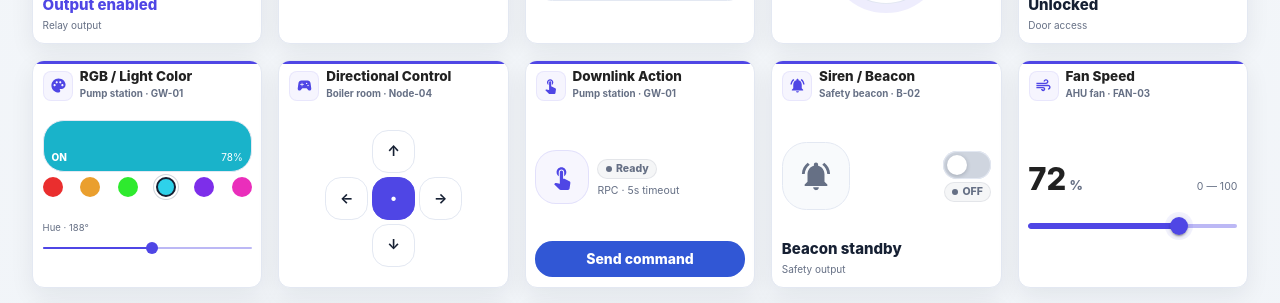
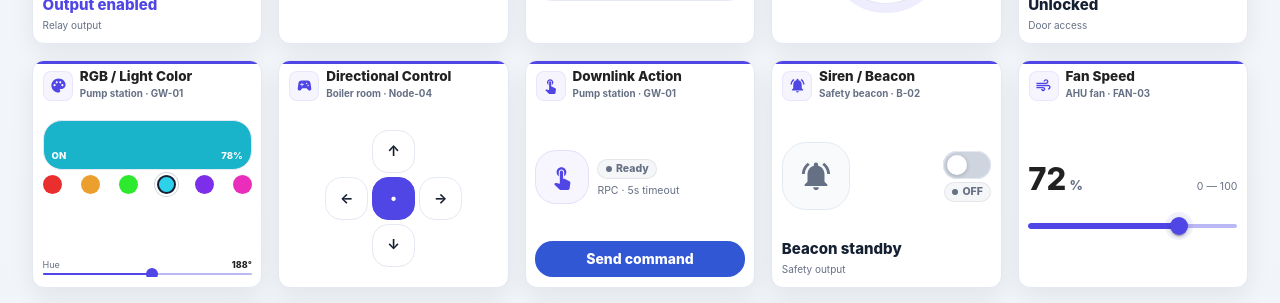
Before and after one commit to Ali-Mirghasemi/iot-widgets, a React (Vite) app: page / in a window 1280 px wide. Shown: the part 2080-2383 px from the top of the page. Built offline with nearby package versions, Linux system fonts and the light colour scheme; some icons are missing.

Commit message:
Apply material patch 10

```diff
--- a/src/widgets/themes/MaterialVisuals.tsx
+++ b/src/widgets/themes/MaterialVisuals.tsx
@@ -670,16 +670,41 @@ function MaterialThermostat({ def, theme, locale, size }: Props) {
 }
 
 function MaterialColor({ theme, locale, size }: Props) {
-  const p=profile(size); const [hue,setHue]=useState(188); const [brightness,setBrightness]=useState(78); const [on,setOn]=useState(true); const presets=[0,36,120,188,265,315]; const preview=on?`hsl(${hue} 78% ${Math.max(28,brightness/1.75)}%)`:'#64748b';
-  if(!p.large) return <Box sx={{ height:'100%',display:'grid',gridTemplateRows:p.compact?'52px auto auto':'70px auto auto auto',gap:.7,direction:'ltr' }}><Box onClick={()=>setOn(v=>!v)} sx={{ cursor:'pointer',borderRadius:1.5,background:preview,position:'relative',overflow:'hidden',border:`1px solid ${theme.border}` }}><Typography sx={{position:'absolute',left:8,bottom:6,fontSize:10,fontWeight:850,color:'#fff'}}>{on?'ON':'OFF'}</Typography><Typography sx={{position:'absolute',right:8,bottom:6,fontSize:10,color:'#fff'}}>{brightness}%</Typography></Box><Box sx={{display:'flex',justifyContent:'space-between',gap:.45}}>{presets.map(x=><Box key={x} onClick={()=>{setHue(x);setOn(true)}} sx={{cursor:'pointer',width:p.compact?20:25,height:p.compact?20:25,borderRadius:'50%',background:`hsl(${x} 82% 55%)`,border:hue===x?`2px solid ${theme.foreground}`:'2px solid transparent',boxShadow:hue===x?'0 0 0 2px #fff,0 0 0 3px #d1d5db':'none'}}/>)}</Box><Box><Typography sx={{fontSize:9.5,color:theme.muted}}>{label(locale,'Hue','رنگ')} · {hue}°</Typography><Slider min={0} max={360} value={hue} onChange={(_,v)=>setHue(v as number)} size="small" sx={{color:theme.accent,py:.45}}/></Box>{!p.compact&&<Box><Typography sx={{fontSize:9.5,color:theme.muted}}>{label(locale,'Brightness','روشنایی')}</Typography><Slider min={5} max={100} value={brightness} onChange={(_,v)=>setBrightness(v as number)} size="small" sx={{color:theme.accent2,py:.45}}/></Box>}</Box>;
-  return <Box sx={{ height:'100%',display:'grid',gridTemplateRows:'110px auto auto auto',gap:1,direction:'ltr' }}>
+  const p=profile(size);
+  const [hue,setHue]=useState(188);
+  const [brightness,setBrightness]=useState(78);
+  const [on,setOn]=useState(true);
+  const presets=[0,36,120,188,265,315];
+  const preview=on?`hsl(${hue} 78% ${Math.max(28,brightness/1.75)}%)`:'#64748b';
+
+  const presetDots = (dot:number) => <Box sx={{display:'flex',alignItems:'center',justifyContent:'space-between',gap:.45,minWidth:0}}>
+    {presets.map(x=><Box key={x} onClick={()=>{setHue(x);setOn(true)}} sx={{cursor:'pointer',width:dot,height:dot,flex:'0 0 auto',borderRadius:'50%',background:`hsl(${x} 82% 55%)`,border:hue===x?`2px solid ${theme.foreground}`:'2px solid transparent',boxShadow:hue===x?'0 0 0 2px #fff,0 0 0 3px #d1d5db':'none'}}/>)}
+  </Box>;
+
+  if(p.compact) return <Box sx={{height:'100%',minHeight:0,overflow:'hidden',display:'grid',gridTemplateRows:'50px auto minmax(0,1fr)',gap:.65,direction:'ltr'}}>
+    <Box onClick={()=>setOn(v=>!v)} sx={{cursor:'pointer',borderRadius:1.35,background:preview,position:'relative',overflow:'hidden',border:`1px solid ${theme.border}`}}><Typography sx={{position:'absolute',left:8,bottom:5,fontSize:9.5,fontWeight:850,color:'#fff'}}>{on?'ON':'OFF'}</Typography><Typography sx={{position:'absolute',right:8,bottom:5,fontSize:9.5,fontWeight:800,color:'#fff'}}>{brightness}%</Typography></Box>
+    {presetDots(19)}
+    <Box sx={{minHeight:0,overflow:'hidden',display:'grid',gridTemplateRows:'auto auto',alignContent:'end'}}><Box sx={{display:'flex',justifyContent:'space-between',gap:1}}><Typography sx={{fontSize:9,color:theme.muted}}>{label(locale,'Hue','رنگ')}</Typography><Typography sx={{fontSize:9,fontWeight:800}}>{hue}°</Typography></Box><Slider min={0} max={360} value={hue} onChange={(_,v)=>setHue(v as number)} size="small" sx={{color:theme.accent,py:.2,'& .MuiSlider-thumb':{width:12,height:12}}}/></Box>
+  </Box>;
+
+  if(p.wide && !p.large) return <Box sx={{height:'100%',minHeight:0,overflow:'hidden',display:'grid',gridTemplateColumns:'156px minmax(0,1fr)',gap:1.05,direction:'ltr'}}>
+    <Box onClick={()=>setOn(v=>!v)} sx={{cursor:'pointer',minHeight:0,borderRadius:1.35,background:preview,position:'relative',overflow:'hidden',border:`1px solid ${theme.border}`,boxShadow:`inset 0 0 28px rgba(255,255,255,.10)`}}><Box sx={{position:'absolute',inset:0,background:'radial-gradient(circle at 25% 25%,rgba(255,255,255,.25),transparent 36%)'}}/><Typography sx={{position:'absolute',left:9,bottom:7,fontSize:10,fontWeight:850,color:'#fff'}}>{on?label(locale,'ON','روشن'):label(locale,'OFF','خاموش')}</Typography><Typography sx={{position:'absolute',right:9,bottom:7,fontSize:10,fontWeight:800,color:'#fff'}}>{brightness}%</Typography></Box>
+    <Box sx={{minWidth:0,minHeight:0,overflow:'hidden',display:'grid',gridTemplateRows:'auto auto auto',gap:.55,alignContent:'center'}}>
+      {presetDots(22)}
+      <Box sx={{minWidth:0}}><Box sx={{display:'flex',justifyContent:'space-between',gap:1}}><Typography sx={{fontSize:9.2,color:theme.muted}}>{label(locale,'Hue','رنگ')}</Typography><Typography sx={{fontSize:9.2,fontWeight:800}}>{hue}°</Typography></Box><Slider min={0} max={360} value={hue} onChange={(_,v)=>setHue(v as number)} size="small" sx={{color:theme.accent,py:.15,'& .MuiSlider-thumb':{width:12,height:12}}}/></Box>
+      <Box sx={{display:'grid',gridTemplateColumns:'auto minmax(0,1fr) auto',alignItems:'center',gap:.55}}><Button size="small" onClick={()=>setBrightness(v=>Math.max(5,v-5))} sx={{minWidth:28,width:28,height:24,p:0,borderRadius:1,border:`1px solid ${theme.border}`,color:theme.foreground}}>-</Button><Box sx={{minWidth:0}}><Box sx={{display:'flex',justifyContent:'space-between',gap:1}}><Typography sx={{fontSize:9.1,color:theme.muted}}>{label(locale,'Brightness','روشنایی')}</Typography><Typography sx={{fontSize:9.1,fontWeight:800}}>{brightness}%</Typography></Box><Progress value={brightness} max={100} theme={theme} tone={theme.accent2}/></Box><Button size="small" onClick={()=>setBrightness(v=>Math.min(100,v+5))} sx={{minWidth:28,width:28,height:24,p:0,borderRadius:1,border:`1px solid ${theme.border}`,color:theme.foreground}}>+</Button></Box>
+    </Box>
+  </Box>;
+
+  if(!p.large) return <Box sx={{height:'100%',minHeight:0,overflow:'hidden',display:'grid',gridTemplateRows:'70px auto minmax(0,1fr)',gap:.7,direction:'ltr'}}><Box onClick={()=>setOn(v=>!v)} sx={{cursor:'pointer',borderRadius:1.5,background:preview,position:'relative',overflow:'hidden',border:`1px solid ${theme.border}`}}><Typography sx={{position:'absolute',left:8,bottom:6,fontSize:10,fontWeight:850,color:'#fff'}}>{on?'ON':'OFF'}</Typography><Typography sx={{position:'absolute',right:8,bottom:6,fontSize:10,color:'#fff'}}>{brightness}%</Typography></Box>{presetDots(24)}<Box sx={{minHeight:0}}><Typography sx={{fontSize:9.5,color:theme.muted}}>{label(locale,'Hue','رنگ')} · {hue}°</Typography><Slider min={0} max={360} value={hue} onChange={(_,v)=>setHue(v as number)} size="small" sx={{color:theme.accent,py:.35}}/></Box></Box>;
+
+  return <Box sx={{ height:'100%',minHeight:0,overflow:'hidden',display:'grid',gridTemplateRows:'110px auto auto auto',gap:1,direction:'ltr' }}>
     <Box onClick={()=>setOn(v=>!v)} sx={{cursor:'pointer',borderRadius:1.75,background:preview,position:'relative',overflow:'hidden',border:`1px solid ${theme.border}`,boxShadow:`inset 0 0 34px rgba(255,255,255,.12)`}}><Box sx={{position:'absolute',inset:0,background:'radial-gradient(circle at 25% 25%,rgba(255,255,255,.35),transparent 34%)'}}/><Typography sx={{position:'absolute',left:12,bottom:10,fontSize:12,fontWeight:850,color:'#fff'}}>{on?label(locale,'Light on','چراغ روشن'):label(locale,'Light off','چراغ خاموش')}</Typography><Typography sx={{position:'absolute',right:12,bottom:10,fontSize:12,fontWeight:800,color:'#fff'}}>{brightness}%</Typography></Box>
     <Box sx={{display:'grid',gridTemplateColumns:'repeat(6,1fr)',gap:.75}}>{presets.map(x=><Button key={x} onClick={()=>{setHue(x);setOn(true)}} sx={{minWidth:0,p:.5,borderRadius:1.25,border:hue===x?`2px solid ${theme.foreground}`:`1px solid ${theme.border}`,bgcolor:'#fff'}}><Box sx={{width:26,height:26,borderRadius:'50%',background:`hsl(${x} 82% 55%)`}}/></Button>)}</Box>
     <Box><Box sx={{display:'flex',justifyContent:'space-between'}}><Typography sx={{fontSize:10,color:theme.muted}}>{label(locale,'Hue','رنگ')}</Typography><Typography sx={{fontSize:10,fontWeight:800}}>{hue}°</Typography></Box><Slider min={0} max={360} value={hue} onChange={(_,v)=>setHue(v as number)} size="small" sx={{color:theme.accent}}/></Box>
     <Box><Box sx={{display:'flex',justifyContent:'space-between'}}><Typography sx={{fontSize:10,color:theme.muted}}>{label(locale,'Brightness','روشنایی')}</Typography><Typography sx={{fontSize:10,fontWeight:800}}>{brightness}%</Typography></Box><Slider min={5} max={100} value={brightness} onChange={(_,v)=>setBrightness(v as number)} size="small" sx={{color:theme.accent2}}/></Box>
   </Box>;
 }
-
 
 function MaterialDirection({ theme, locale, size }: Props) {
   const p=profile(size); const [active,setActive]=useState('•');
@@ -813,7 +838,7 @@ function MaterialScada({ theme, size }: Props) {
   if(!p.large) return <Box sx={{height:'100%',direction:'ltr'}}>{main}</Box>;
   if(p.h>=3) return <Box sx={{height:'100%',minHeight:0,display:'grid',gridTemplateRows:'minmax(210px,.72fr) minmax(104px,.28fr) auto',gap:1,direction:'ltr'}}>
     {main}
-    <Box sx={{minHeight:0,display:'grid',gridTemplateColumns:'1fr 1fr',gap:.8}}><Box sx={{border:`1px solid ${theme.border}`,borderRadius:1.5,p:.8,bgcolor:'#fbfcff',minHeight:0}}><Box sx={{display:'flex',justifyContent:'space-between',mb:.3}}><Typography sx={{fontSize:9.5,color:theme.muted}}>FLOW TREND</Typography><Typography sx={{fontSize:9.5,fontWeight:800}}>18.4 L/min</Typography></Box><ChartSvg values={[14,15,15.8,16.2,17.4,17,18.1,18.4]} color={theme.accent} fill minHeight={0}/></Box><Box sx={{border:`1px solid ${theme.border}`,borderRadius:1.5,p:.8,bgcolor:'#fbfcff',minHeight:0}}><Box sx={{display:'flex',justifyContent:'space-between',mb:.3}}><Typography sx={{fontSize:9.5,color:theme.muted}}>PRESSURE TREND</Typography><Typography sx={{fontSize:9.5,fontWeight:800}}>2.6 bar</Typography></Box><ChartSvg values={[2.1,2.2,2.25,2.4,2.35,2.5,2.55,2.6]} color={theme.accent2} fill minHeight={0}/></Box></Box>
+    <Box sx={{minHeight:0,overflow:'hidden',display:'grid',gridTemplateColumns:'1fr 1fr',gap:.8}}><Box sx={{border:`1px solid ${theme.border}`,borderRadius:1.5,p:.8,bgcolor:'#fbfcff',minHeight:0,overflow:'hidden',display:'grid',gridTemplateRows:'auto minmax(0,1fr)'}}><Box sx={{display:'flex',justifyContent:'space-between',mb:.3}}><Typography sx={{fontSize:9.5,color:theme.muted}}>FLOW TREND</Typography><Typography sx={{fontSize:9.5,fontWeight:800}}>18.4 L/min</Typography></Box><Box sx={{minHeight:0,overflow:'hidden'}}><ChartSvg values={[14,15,15.8,16.2,17.4,17,18.1,18.4]} color={theme.accent} fill minHeight={0}/></Box></Box><Box sx={{border:`1px solid ${theme.border}`,borderRadius:1.5,p:.8,bgcolor:'#fbfcff',minHeight:0,overflow:'hidden',display:'grid',gridTemplateRows:'auto minmax(0,1fr)'}}><Box sx={{display:'flex',justifyContent:'space-between',mb:.3}}><Typography sx={{fontSize:9.5,color:theme.muted}}>PRESSURE TREND</Typography><Typography sx={{fontSize:9.5,fontWeight:800}}>2.6 bar</Typography></Box><Box sx={{minHeight:0,overflow:'hidden'}}><ChartSvg values={[2.1,2.2,2.25,2.4,2.35,2.5,2.55,2.6]} color={theme.accent2} fill minHeight={0}/></Box></Box></Box>
     <Box sx={{display:'grid',gridTemplateColumns:'repeat(4,1fr)',gap:.7}}><StatBox label="FLOW" value="18.4 L/min" theme={theme} accent/><StatBox label="PRESSURE" value="2.6 bar" theme={theme}/><StatBox label="PUMP" value="1.82 A" theme={theme}/><StatBox label="VALVE" value="OPEN" theme={theme}/></Box>
   </Box>;
   return <Box sx={{ height:'100%',minHeight:0,display:'grid',gridTemplateRows:'minmax(0,1fr) auto',gap:1,direction:'ltr' }}>{main}<Box sx={{display:'grid',gridTemplateColumns:'repeat(4,1fr)',gap:.7}}><StatBox label="FLOW" value="18.4 L/min" theme={theme} accent/><StatBox label="PRESSURE" value="2.6 bar" theme={theme}/><StatBox label="PUMP" value="1.82 A" theme={theme}/><StatBox label="VALVE" value="OPEN" theme={theme}/></Box></Box>;
```
Also changed, not shown: APPLY.txt.
